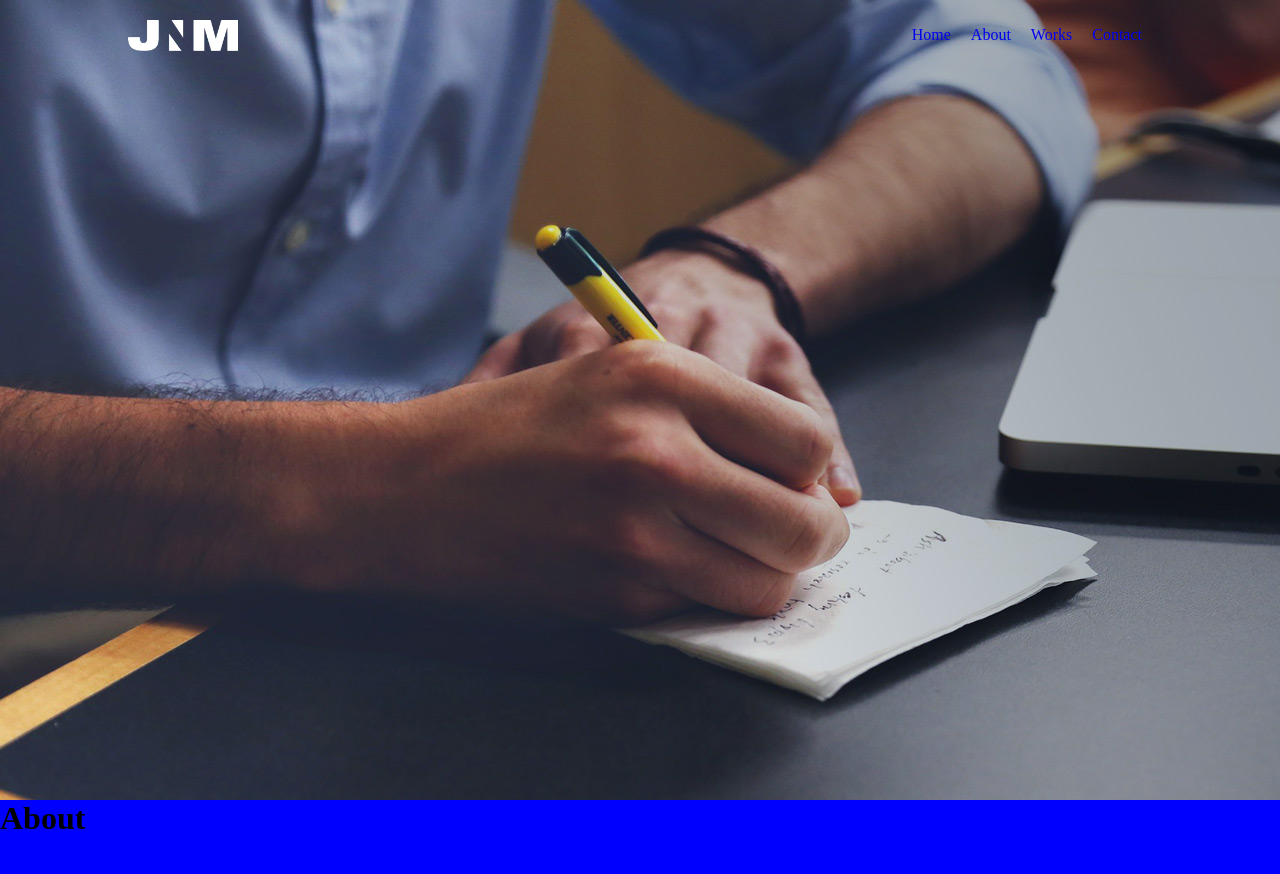
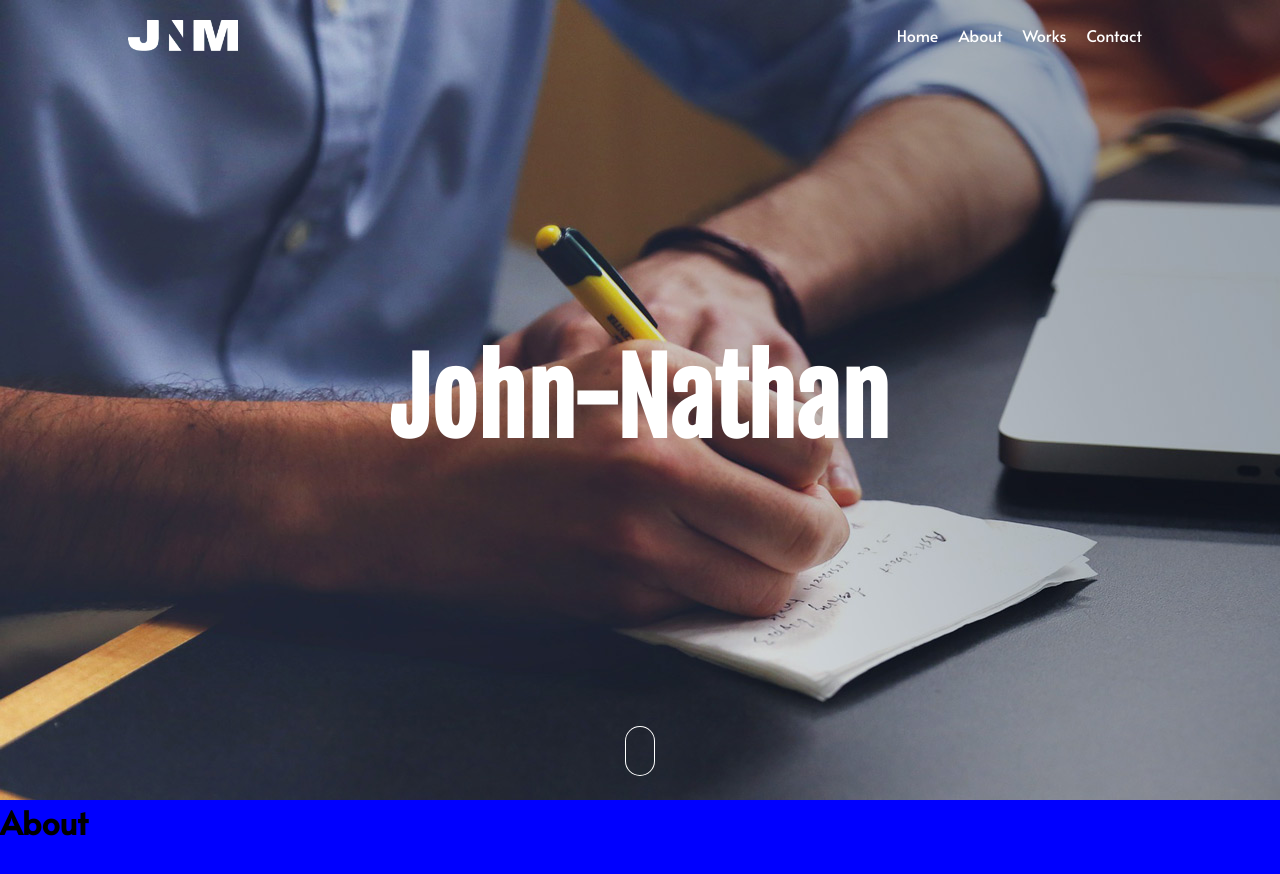
Before and after one commit to johnnathan1996/portfolio, a React (Create React App) app: page / in a window 1280 px wide. Shown: the top 874 px of the page. Built offline with nearby package versions, Linux system fonts and the light colour scheme; the HTML template or start-up script is replaced by a standard one.

Commit message:
work on header

```diff
--- a/src/components/header.tsx
+++ b/src/components/header.tsx
@@ -1,8 +1,10 @@
 import React from "react";
 import { Nav } from "../types";
-import styled from 'styled-components';
+import styled, { keyframes } from 'styled-components';
 import logo from '../images/logo.png';
 import banner from '../images/banner.jpg';
+import '../global.css'
+
 
 interface navProps {
     nav: Nav
@@ -29,8 +31,10 @@ const navItems: Array<Nav> = [
 
 const HeaderStyle = styled.div`
     height: 100vh;
-    background: red;
     background-image: url(${banner});
+    display: flex;
+    flex-direction: column;
+    align-items: center;
 `;
 
 const List = styled.ul`
@@ -47,12 +51,65 @@ const Logo = styled.img`
     width: 110px;
 `
 const NavigationStyle = styled.div`
+    position: fixed;
     padding: 20px;
     display: flex;
     justify-content: space-between;
     align-items: center;
     width: 1024px;
     margin: 0 auto;
+`
+
+const scroll = keyframes`
+  20%, 100% {
+    opacity: 0;
+    transform: translateY(-30px);
+  }
+  0% {
+    opacity: 0;
+  }
+  10% {
+    opacity: 1;
+  }
+`
+
+const ScrollDown = styled.div`
+width: 30px;
+height: 50px;
+bottom: 3%;
+margin-left: -15px;
+margin-top: -25px;
+box-shadow: inset 0 0 0 1px #fff;
+border-radius: 25px;
+position: absolute;
+left: 50%;
+
+:before {
+content: '';
+  width: 6px;
+  height: 6px;
+  background: #fff;
+  margin-left: -3px;
+  bottom: 8px;
+  border-radius: 4px;
+  animation-duration: 5s;
+  animation-iteration-count: infinite;
+  animation-name: ${scroll};
+  position: absolute;
+  left: 50%;
+}
+`
+
+const TitleName = styled.div`
+    flex-grow: 1;
+    display: inline-flex;
+    align-items: center;
+`
+
+const Title = styled.h1`
+    color: white;
+    font-size: 100px;
+    text-transform: capitalize;
 `
 
 const Navigation: React.FC<navProps> = ({ nav }) => {
@@ -64,7 +121,7 @@ const Navigation: React.FC<navProps> = ({ nav }) => {
 }
 
 export const Header = () => {
-    return <HeaderStyle>
+    return <><HeaderStyle>
         <NavigationStyle>
             <Logo src={logo} alt="Logo" />
             <List>
@@ -74,6 +131,13 @@ export const Header = () => {
             </List>
         </NavigationStyle>
 
+                <TitleName>
+                    <Title className="titleName">john-nathan</Title>
+                </TitleName>
+
+
+        <ScrollDown />
 
     </HeaderStyle>
+    </>
 }
--- a/src/global.css
+++ b/src/global.css
@@ -1,12 +1,21 @@
+@import url('https://fonts.googleapis.com/css2?family=Alata&display=swap');
+@import url('https://fonts.googleapis.com/css2?family=Fjalla+One&display=swap');
+
 body{
     margin: 0;
+    font-family: 'Alata';
 }
 
 h1, h2, h3{
     margin: 0;
 }
 
+.titleName{
+    font-family: 'Fjalla One';
+}
+
 a{
     text-decoration: none;
     list-style: none;
+    color: white;
 }
```
